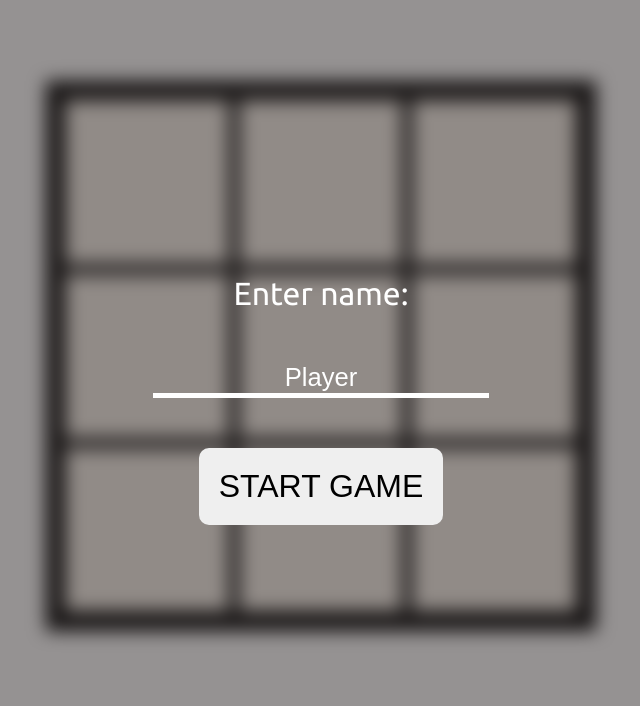
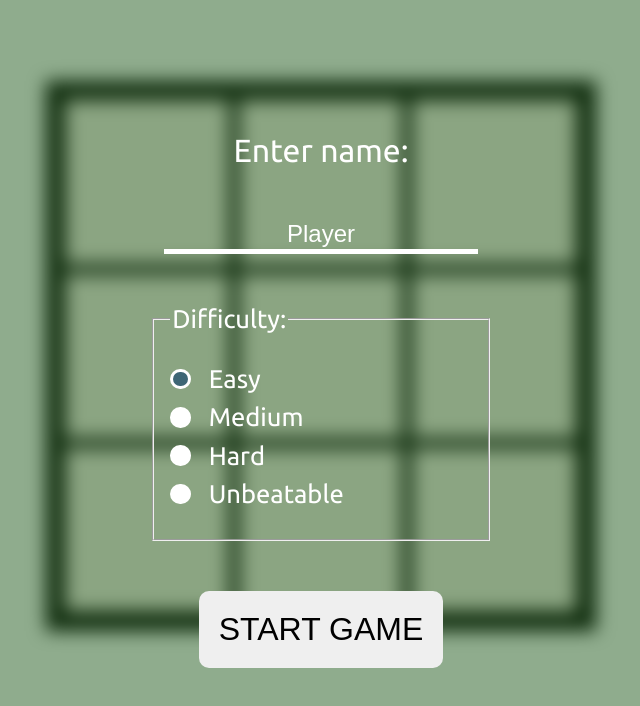
Before and after one commit to ohmrice/tic-tac-toe, a plain HTML site: page index.html in a window 1280 px wide. Shown: the whole page, without its empty margins (319-959 px from the left). Drawn offline with Linux system fonts and the light colour scheme; a web font is replaced by a local one.

Commit message:
Add options for difficulty (easy,medium,hard,unbeatable)

```diff
--- a/index.html
+++ b/index.html
@@ -17,6 +17,35 @@
         <div class="info-container">
             <label for="name-input">Enter name: </label>
             <input type="text" id="name-input" name="name-input" value="Player" onfocus="this.value=''" maxlength="10" />
+            <fieldset>
+                <legend>Difficulty: </legend>
+                <ul>
+                    <li>
+                        <div class="list-item">
+                            <input type="radio" id="easy-mode" name="difficulty" value="easy" checked="checked"/>
+                            <label for="easy-mode" class="difficulty-option">Easy</label>
+                        </div>
+                    </li>
+                    <li>
+                        <div class="list-item">
+                            <input type="radio" id="medium-mode" name="difficulty" value="medium" />
+                            <label for="medium-mode" class="difficulty-option">Medium</label>
+                        </div>
+                    </li>
+                    <li>
+                        <div class="list-item">
+                            <input type="radio" id="hard-mode" name="difficulty" value="hard" />
+                            <label for="hard-mode" class="difficulty-option">Hard</label>
+                        </div>
+                    </li>
+                    <li>
+                        <div class="list-item">
+                            <input type="radio" id="minimax-mode" name="difficulty" value="minimax" />
+                            <label for="minimax-mode" class="difficulty-option">Unbeatable</label>
+                        </div>
+                    </li>
+                </ul>
+            </fieldset>
             <button type="button" id="submit-name">START GAME</button>
         </div>
         <div class="stats-container">
--- a/scripts/displaycontroller.js
+++ b/scripts/displaycontroller.js
@@ -6,7 +6,7 @@ export const displayController = (() => {
     const _statsText = document.getElementById('stats-text');
     const _resetBtn = document.getElementById('reset-button');
     _resetBtn.addEventListener('click', _resetGame);
-    _infoBtn.addEventListener('click', _submitName);
+    _infoBtn.addEventListener('click', _submitInfo);
 
     const render = () => {
         for (let i = 0; i < GameBoard.gameArray.length; i++) {
@@ -34,11 +34,14 @@ export const displayController = (() => {
         gameBoard.style.filter = "none";
     }
 
-    function _submitName() {
+    function _submitInfo() {
         const playerName = document.getElementById('name-input');
+        const difficulty = document.querySelector('input[name="difficulty"]:checked').value;
         playerOne.name = playerName.value;
+        GameBoard.setDifficulty(difficulty);
         infoToggle();
         _statsText.textContent = `${GameBoard.currentPlayer.name}'s turn`;
+
     }
 
     function _resetGame() {
--- a/scripts/gameboard.js
+++ b/scripts/gameboard.js
@@ -7,6 +7,7 @@ export const GameBoard = (() => {
     let currentPlayer = playerOne;
     let _otherPlayer;
     let isOngoing = true;
+    let difficulty;
 
     const gameArray = [
         [null,null,null],
@@ -78,6 +79,10 @@ export const GameBoard = (() => {
         validCells.forEach((cell) => cell.disabled = false);
     }
 
+    function setDifficulty(diffLevel) {
+        difficulty = diffLevel;
+    }
+
     function gameOver() {
         disableValidCells();
         displayController.resetButton();
@@ -115,6 +120,35 @@ export const GameBoard = (() => {
         currentPlayer = playerTwo;
         _otherPlayer = playerOne;
 
+        let decisionSuccess;
+
+        switch(difficulty) {
+            case 'easy':
+                decisionSuccess = 0;
+                break;
+            case 'medium':
+                decisionSuccess = Math.floor(Math.random() * (85 - 45) + 45);
+                break;
+            case 'hard':
+                decisionSuccess = Math.floor(Math.random() * (100 - 60) + 60);
+                break;
+            case 'minimax':
+                decisionSuccess = 100;
+                break;
+        }
+        if (0 <= decisionSuccess && decisionSuccess <= 70) {
+            console.log(`decision success: ${decisionSuccess}% a guess`);
+            let randomI = 0;
+            let randomJ = 0;
+            do {
+                randomI = Math.floor(Math.random() * 3);
+                randomJ = Math.floor(Math.random() * 3);
+            } while (gameArray[randomI][randomJ]);
+            const cell = document.getElementById(`${randomI}-${randomJ}`);
+            _mark(currentPlayer, cell);
+            _enableValidCells();
+        } else if (decisionSuccess >= 71 && decisionSuccess <= 100) {
+            console.log(`decision success: ${decisionSuccess}% smart move`);
             let best = Infinity;
             let bestMove = {
                 row: -1,
@@ -144,16 +178,7 @@ export const GameBoard = (() => {
             const cell = document.getElementById(`${bestMove.row}-${bestMove.col}`);
             _mark(currentPlayer, cell);
             _enableValidCells();
-
-        /*  let randomI = 0;
-            let randomJ = 0;
-            do {
-                randomI = Math.floor(Math.random() * 3);
-                randomJ = Math.floor(Math.random() * 3);
-            } while (gameArray[randomI][randomJ]);
-            const cell = document.getElementById(`${randomI}-${randomJ}`);
-            _mark(currentPlayer, cell);
-            _enableValidCells(); */
         }
-    return { gameArray, currentPlayer, resetValues };
+    }
+    return { gameArray, currentPlayer, difficulty, resetValues, setDifficulty };
 })();
--- a/styles.css
+++ b/styles.css
@@ -1,12 +1,18 @@
 html {
     margin: 0;
-    box-sizing: border-box;
     font-family: 'Ubuntu', sans-serif;
 }
 
 :root {
     --cell-min-wh: calc(300px / 3);
     --cell-max-wh: calc(500px / 3);
+    --radio-button-color: rgb(62, 102, 117);
+}
+
+*,
+*:before,
+*:after {
+    box-sizing: border-box;
 }
 
 body {
@@ -30,7 +36,7 @@ body {
     gap: 50px;
     width: 100vw;
     height: 100vh;
-    background-color: rgba(44, 39, 39, 0.5);
+    background-color: rgba(33, 90, 28, 0.5);
 }
 
 .info-container > *{
@@ -38,7 +44,7 @@ body {
 }
 
 .info-container > input {
-    font-size: 1.6rem;
+    font-size: 1.5rem;
     color: white;
     text-align: center;
     background-color:rgba(255, 255, 255, 0);
@@ -54,6 +60,60 @@ body {
     border-radius: 10px;
     border: none;
     padding: 20px;
+    cursor: pointer;
+}
+
+.info-container > fieldset {
+    font-size: 1.6rem;
+    padding: 0 9rem 0 1rem;
+}
+
+.info-container > fieldset > ul {
+    list-style: none;
+    padding: 0;
+}
+
+div.list-item {
+    display: grid;
+    grid-template-columns: 1em auto;
+    gap: 0.5em;
+}
+
+.difficulty-option {
+    line-height: 1.5;
+}
+
+div.list-item > input[type="radio"] {
+    -webkit-appearance: none;
+    appearance: none;
+    background-color: #fff;
+    margin: 0;
+    font: inherit;
+    color: black;
+    width: 0.8em;
+    height: 0.8em;
+    border: 0.1em solid white;
+    border-radius: 50%;
+    align-self: center;
+    display: grid;
+    place-content: center;
+}
+
+div.list-item > input[type="radio"]::before {
+    content: "";
+    width: 0.55em;
+    height: 0.55em;
+    border-radius: 50%;
+    transform: scale(0);
+    transition: 120ms transform ease-in-out;
+    box-shadow: inset 1em 1em var(--radio-button-color);
+  }
+
+div.list-item > input[type="radio"]:checked::before {
+    transform: scale(1);
+  }
+
+div.list-item > input[type="radio"]:hover, label {
     cursor: pointer;
 }
 
```
Lines whose indentation alone changed are shown as unchanged.
